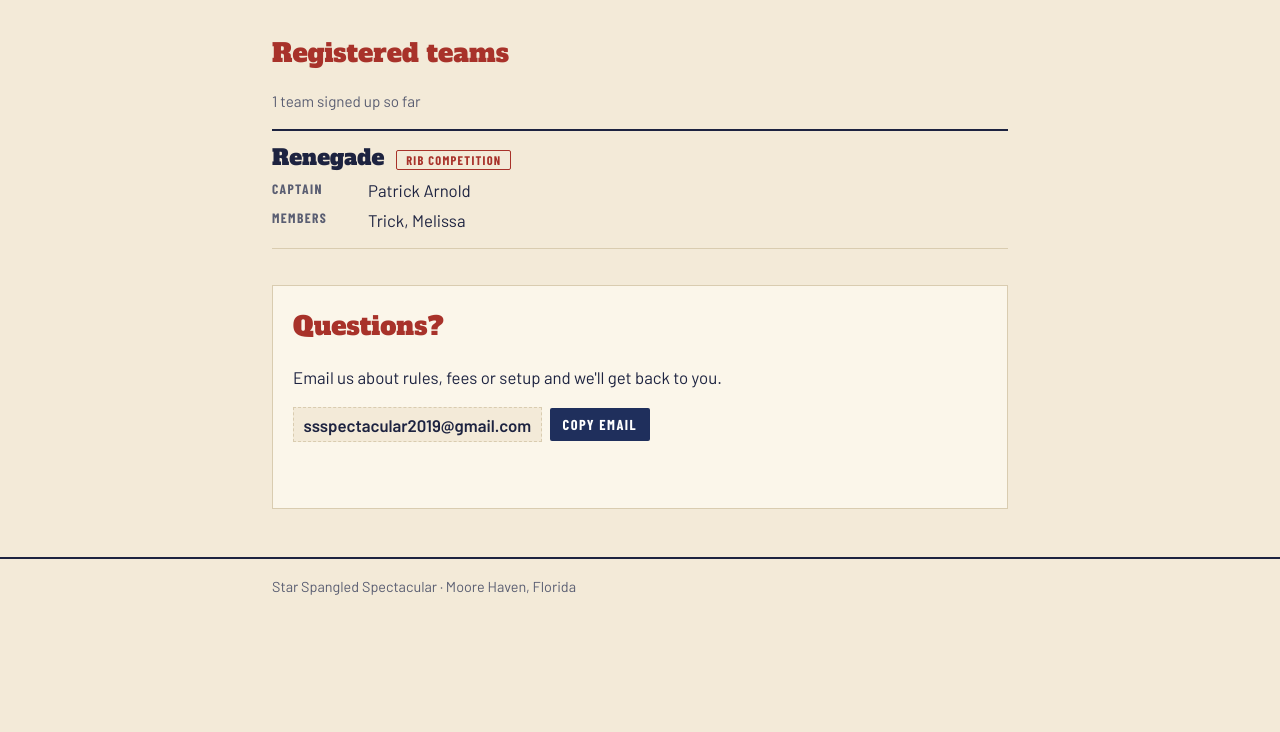
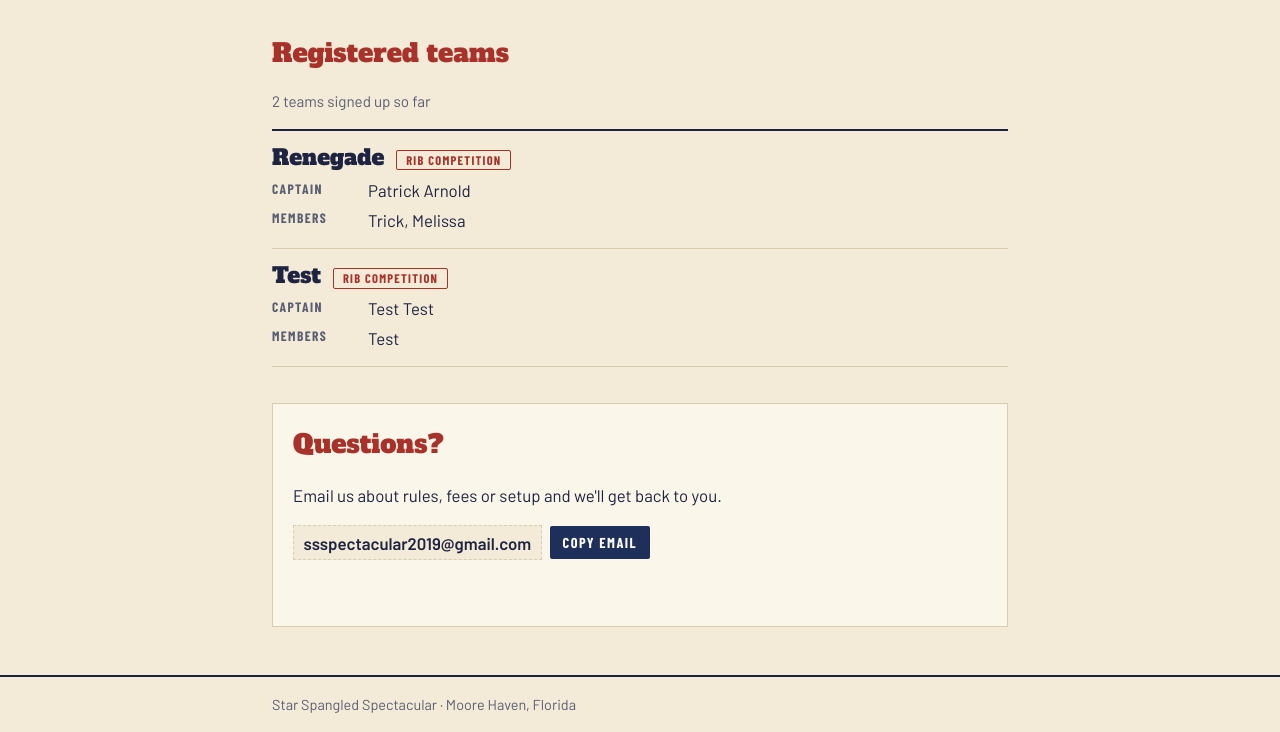
Before and after one commit to techsouth2000-ops/ribcookoff, a plain HTML site: page index.html in a window 1280 px wide. Shown: the part 1335-2067 px from the top of the page. Before the commit the page ends 1949 px from the top, so only its background shows below. Drawn offline with nearby package versions, Linux system fonts and the light colour scheme.

Commit message:
Update index.html

```diff
--- a/index.html
+++ b/index.html
@@ -129,13 +129,20 @@ footer{border-top:2px solid var(--ink);padding-block:1rem;font-size:.9rem;color:
 
   <section id="teams">
     <h2>Registered teams</h2>
-    <p class="note">1 team signed up so far</p>
+    <p class="note">2 teams signed up so far</p>
     <ol class="teams">
       <li class="team">
         <div class="team-head"><span class="team-name">Renegade</span><span class="pill rib">Rib Competition</span></div>
         <dl class="team-meta">
           <div><dt>Captain</dt><dd>Patrick Arnold</dd></div>
           <div><dt>Members</dt><dd>Trick, Melissa</dd></div>
+        </dl>
+      </li>
+      <li class="team">
+        <div class="team-head"><span class="team-name">Test</span><span class="pill rib">Rib Competition</span></div>
+        <dl class="team-meta">
+          <div><dt>Captain</dt><dd>Test Test</dd></div>
+          <div><dt>Members</dt><dd>Test</dd></div>
         </dl>
       </li>
     </ol>
```
